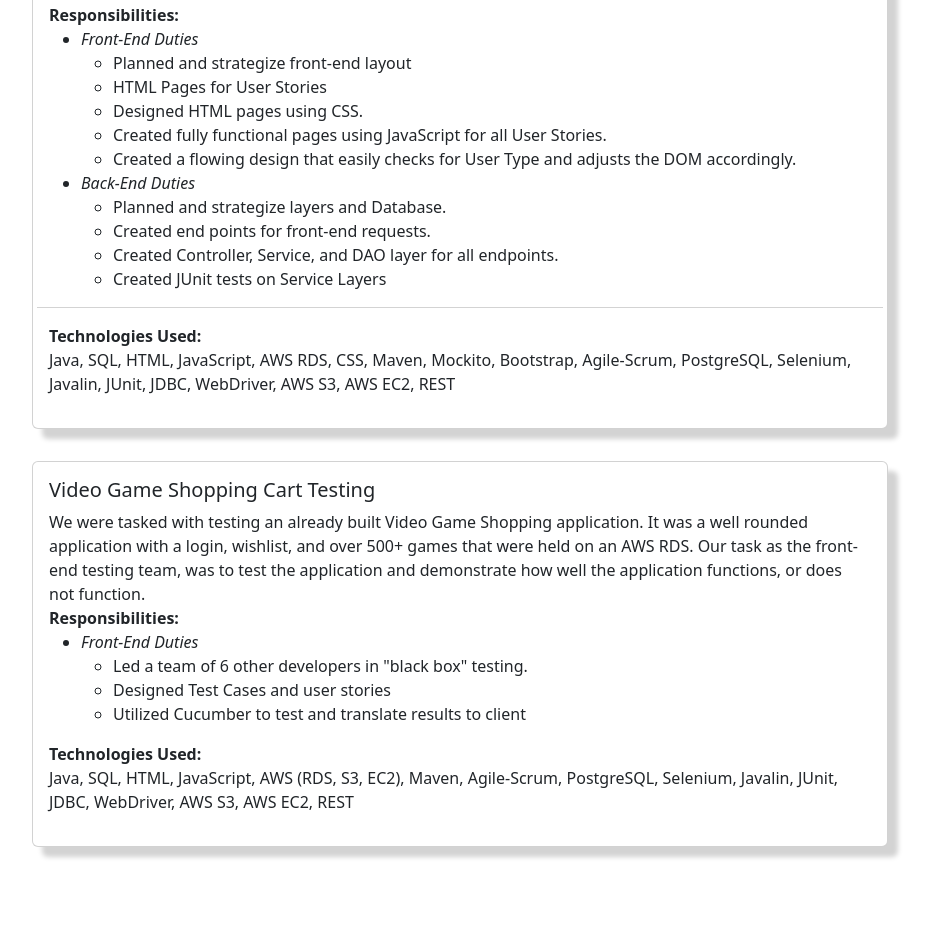
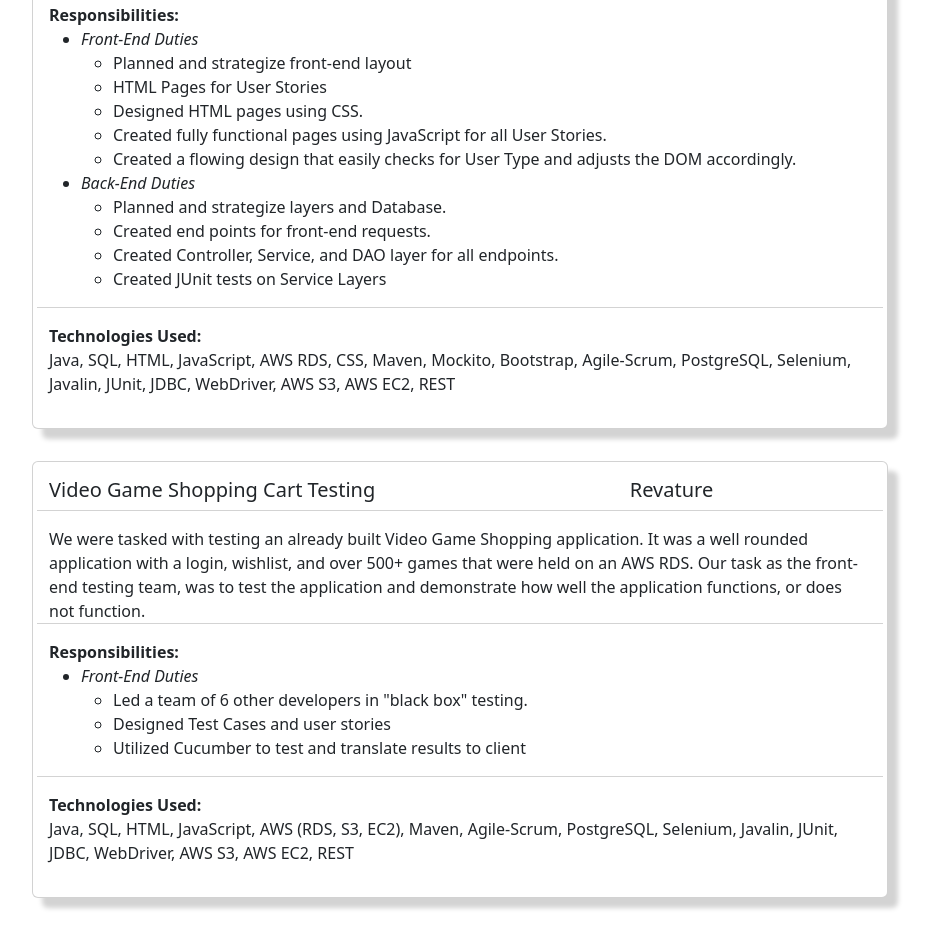
Before and after one commit to jfriesner5523/OnlineResumePortfolio, a plain HTML site: page docs/HTML/OnlinePortfolioPage.html in a window 1280 px wide. Shown: the part 1055-1985 px from the top of the page, without its empty margins (180-1110 px from the left). Before the commit the page ends 1934 px from the top, so only its background shows below. Drawn offline with nearby package versions, Linux system fonts and the light colour scheme.

Commit message:
p3 updated layout

```diff
--- a/docs/HTML/OnlinePortfolioPage.html
+++ b/docs/HTML/OnlinePortfolioPage.html
@@ -156,8 +156,15 @@
                     <div  class="col-12">
                         <div class="card" style="width: 100%;box-shadow:10px 10px 5px lightgrey;">
                             <div class="card-body">
-                              <h5 class="card-title">Video Game Shopping Cart Testing</h5>
-                              <div class="row">
+                                <div class="row" style="margin-bottom:1em; border-bottom:solid 1px lightgrey">
+                                    <div class="col-6">
+                                        <h5 class="card-title">Video Game Shopping Cart Testing</h5>
+                                    </div>
+                                    <div class="col-6">
+                                        <h5 class="card-title" style="text-align:center">Revature</h5>
+                                    </div>
+                                </div>
+                              <div class="row"  style="margin-bottom:1em; border-bottom:solid 1px lightgrey">
                                 <div class="col-12">
                                     <p class="card-text">We were tasked with testing an already built Video Game Shopping application.
                                         It was a well rounded application with a login, wishlist, and over 500+ games that were held on an AWS RDS.
@@ -165,7 +172,7 @@
                                     </p>
                                 </div>
                               </div>
-                              <div class="row">
+                              <div class="row"  style="margin-bottom:1em; border-bottom:solid 1px lightgrey">
                                 <div class="col-12">
                                     <Label for="resp2" style="font-weight:bold;">Responsibilities:</Label>
 
```
